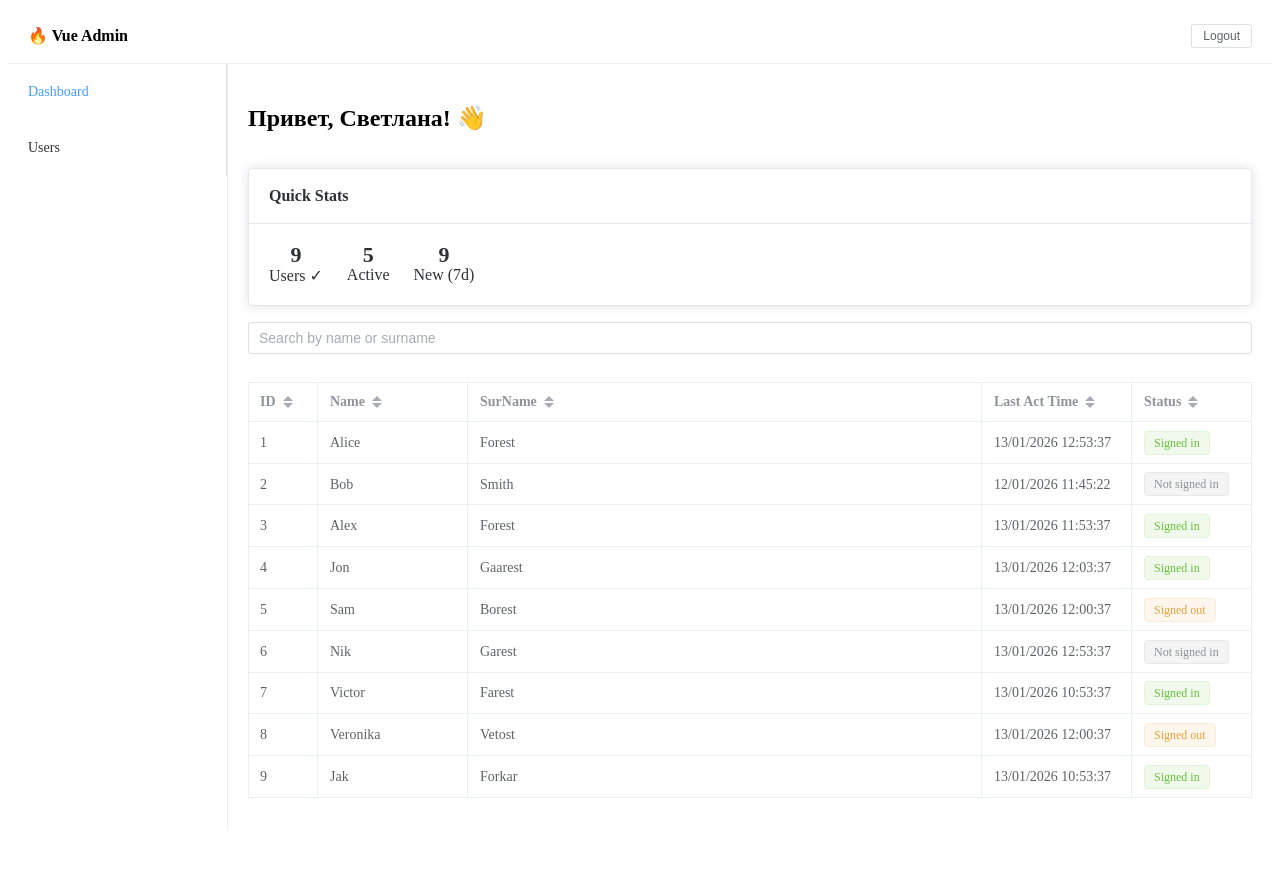
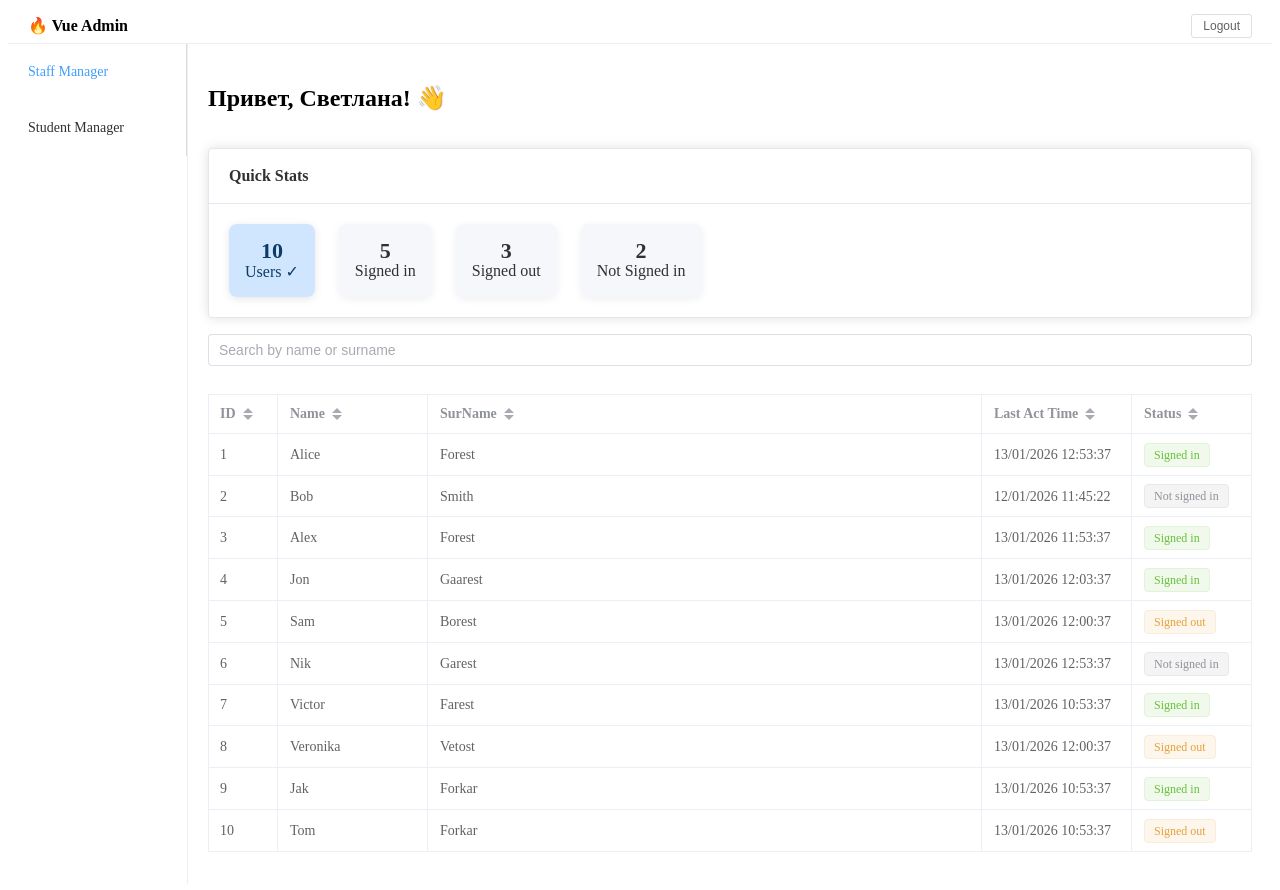
Before and after one commit to buzyka/imlate-front, a Vue app: page / in a window 1280 px wide. Before the commit the page ends 838 px from the top, so only its background shows below. Built offline with nearby package versions, Linux system fonts and the light colour scheme; sample sign-in values are in the browser's storage.

Commit message:
change  style

```diff
--- a/src/App.vue
+++ b/src/App.vue
@@ -1,15 +1,15 @@
 <template>
   <el-container style="min-height:100vh">
-    <el-header height="56px" class="app-header" v-if="isAuthed">
+    <el-header height="36px" class="app-header" v-if="isAuthed">
       <div class="brand">🔥 Vue Admin</div>
       <div class="spacer"></div>
       <el-button size="small" @click="logout">Logout</el-button>
     </el-header>
     <el-container>
-      <el-aside width="220px" v-if="isAuthed" class="app-aside">
+      <el-aside width="180px" v-if="isAuthed" class="app-aside">
         <el-menu router default-active="/">
-          <el-menu-item index="/">Dashboard</el-menu-item>
-          <el-menu-item index="/users">Users</el-menu-item>
+          <el-menu-item index="/">Staff Manager</el-menu-item>
+          <el-menu-item index="/users">Student Manager</el-menu-item>
         </el-menu>
       </el-aside>
       <el-main>
--- a/src/views/Dashboard.vue
+++ b/src/views/Dashboard.vue
@@ -4,26 +4,51 @@
 
     <!-- Quick Stats -->
     <el-card>
+
       <template #header><b>Quick Stats</b></template>
       <div class="stats">
 
-        <div class="stat clickable" @click="statusFilter = null">
+        <div
+         class="stat clickable"
+         :class="{ active: statusFilter === null }"
+         @click="statusFilter = null"
+        >
           <div class="kpi">{{ users.length }}</div>
           <div>Users
             <span v-if="statusFilter === null" class="check">✓</span>
           </div>
         </div>
 
-        <div class="stat clickable" @click="statusFilter  = 'true'">
-          <div class="kpi">{{ activeCount }}</div>
-          <div>Active
-          <span v-if="statusFilter === 'true'" class="check">✓</span></div>
+        <div
+         class="stat clickable"
+         :class="{ active: statusFilter === 'signedIn' }"
+         @click="statusFilter  = 'signedIn'"
+        >
+          <div class="kpi">{{ SignedIN }}</div>
+          <div>Signed in
+          <span v-if="statusFilter === 'signedIn'" class="check">✓</span></div>
         </div>
 
-        <div class="stat">
-          <div class="kpi">{{ createdThisWeek }}</div>
-          <div>New (7d)</div>
+        <div
+        class="stat clickable"
+        :class="{ active: statusFilter === 'signedOut' }"
+        @click="statusFilter  = 'signedOut'"
+          >
+          <div class="kpi">{{ SignedOut}}</div>
+          <div>Signed out
+          <span v-if="statusFilter === 'signedOut'" class="check">✓</span></div>
         </div>
+
+        <div
+        class="stat clickable"
+        :class="{ active: statusFilter === 'notSigned' }"
+        @click="statusFilter  = 'notSigned'"
+      >
+          <div class="kpi">{{ NotSigned}}</div>
+          <div>Not Signed in
+          <span v-if="statusFilter === 'notSigned'" class="check">✓</span></div>
+        </div>
+
       </div>
     </el-card>
 
@@ -92,13 +117,22 @@ onMounted(async () => {
     {id:7,name:"Victor",SurName:"Farest", last_act_time:"13/01/2026 10:53:37",active:"true"},
     {id:8,name:"Veronika",SurName:"Vetost", last_act_time:"13/01/2026 12:00:37",active:"false"},
     {id:9,name:"Jak",SurName:"Forkar", last_act_time:"13/01/2026 10:53:37",active:"true"},
+    {id:10,name:"Tom",SurName:"Forkar", last_act_time:"13/01/2026 10:53:37",active:"false"},
   ]
   }
 })
 
-// подсчёт активных пользователей
-const activeCount = computed(() =>
+// подсчёт пользователей
+const SignedIN = computed(() =>
   users.value.filter(u => u.active === 'true').length
+)
+
+const SignedOut = computed(() =>
+  users.value.filter(u => u.active === 'false').length
+)
+
+const NotSigned = computed(() =>
+  users.value.filter(u => u.active === 'Not signed in').length
 )
 
 // поиск
@@ -114,12 +148,20 @@ const filtered = computed(() => {
 const filteredUsers = computed(() => {
   let result = users.value
 
-  // фильтр по статусу
-  if (statusFilter.value) {
-    result = result.filter(u => u.active === statusFilter.value)
+  // 1️⃣ фильтр по статусу
+  if (statusFilter.value === 'signedIn') {
+    result = result.filter(u => u.active === 'true')
   }
 
-  // поиск
+  if (statusFilter.value === 'signedOut') {
+    result = result.filter(u => u.active === 'false')
+  }
+
+  if (statusFilter.value === 'notSigned') {
+    result = result.filter(u => u.active === 'Not signed in')
+  }
+
+  // 2️⃣ поиск
   const query = q.value.trim().toLowerCase()
   if (query) {
     result = result.filter(u =>
@@ -141,14 +183,7 @@ const rowClassName = ({ row }) => {
   }
 }
 
-// Пример для новых пользователей за 7 дней
-const createdThisWeek = computed(() => {
-  const weekAgo = Date.now() - 7*86400000
-  return users.value.filter(u => {
-    const createdAt = u.createdAt ? new Date(u.createdAt).getTime() : Date.now()
-    return createdAt >= weekAgo
-  }).length
-})
+
 
 //сортирует строки по статусу в логическом порядке
 const sortByStatus = (a, b) => {
@@ -164,7 +199,28 @@ const sortByStatus = (a, b) => {
 <style scoped>
 .grid { display:grid; grid-template-columns: 1fr; gap:16px; margin-bottom:12px; }
 .stats { display:flex; gap:24px; }
-.stat { text-align:center; }
+.stat { text-align:center;
+
+  padding:16px; border-radius:8px;
+  cursor: pointer;
+  background: #f5f7fa;
+  box-shadow: 0 2px 8px #00000011;
+  transition: background 0.3s, box-shadow 0.3s;
+}
+.stat:hover {
+  background: #f0f2f5;
+}
+
+.stat.active {
+  background: #d0e6ff;
+  color: #0d3a66;
+  box-shadow: 0 2px 8px rgba(0, 0, 0, 0.1);
+}
+
+.stat.active .kpi {
+   color: #0d3a66;
+}
+
 .kpi { font-size:22px; font-weight:800; line-height:1; }
 
 /* Подсветка строк по статусу */
```
Also changed, not shown: src/views/Users.vue (+131 -61 lines).
